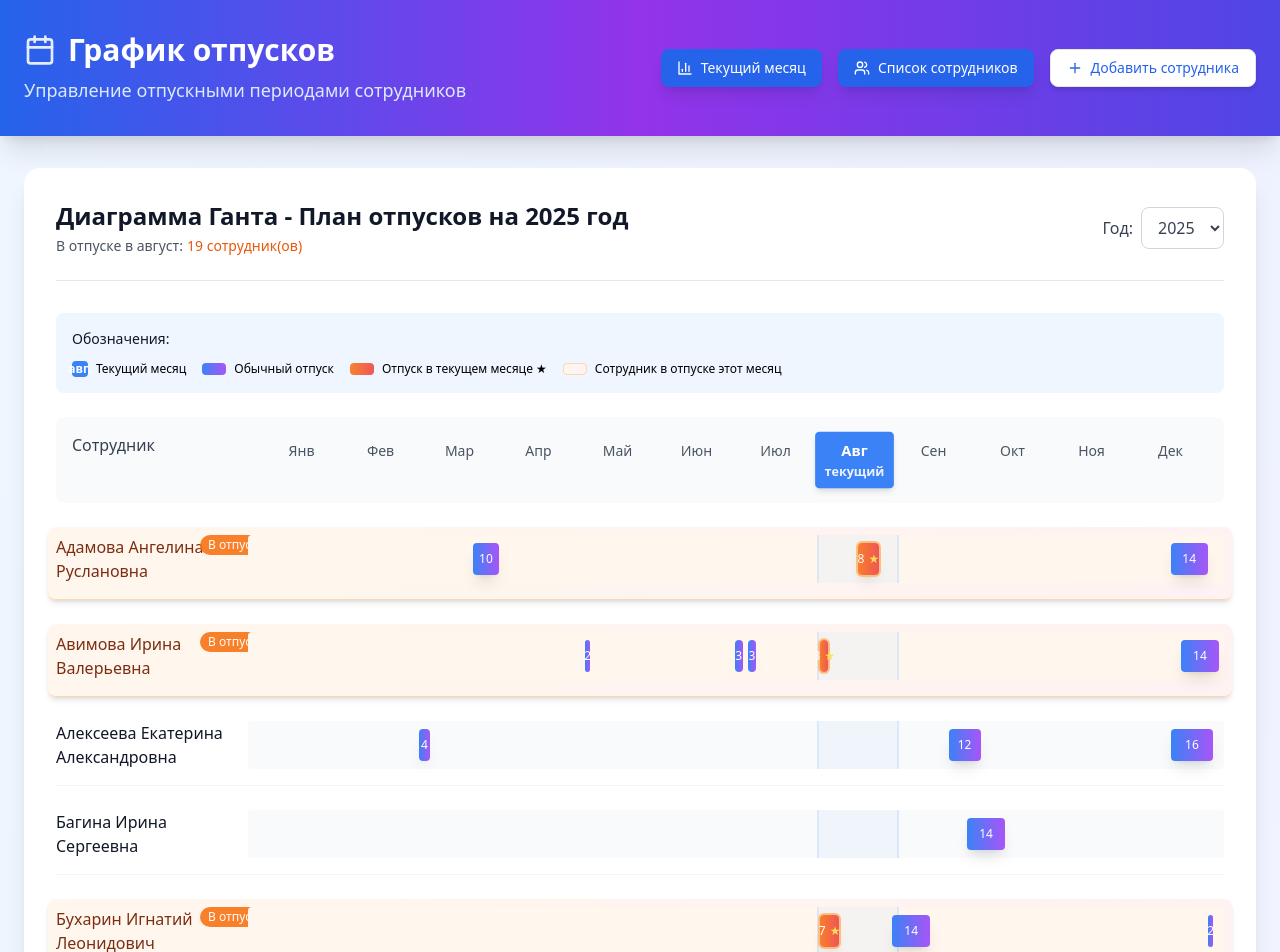
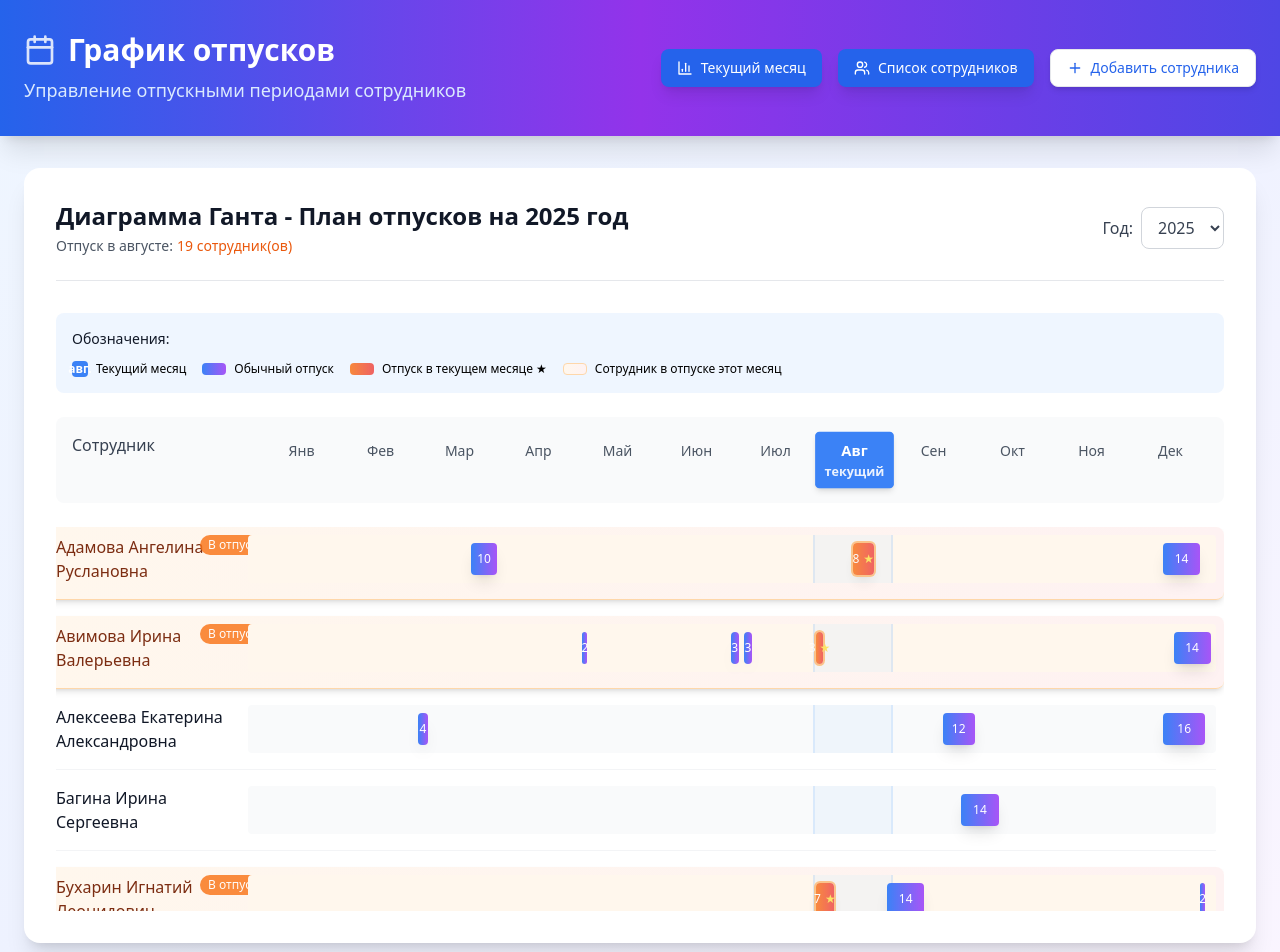
Before and after one commit to Kirill-Romanov-IT/Employee-vacation-schedule, a React (Vite) app: page / in a window 1280 px wide. Shown: the top 952 px of the page. Built offline with nearby package versions, Linux system fonts and the light colour scheme.

Commit message:
Закрепил

```diff
--- a/src/App.tsx
+++ b/src/App.tsx
@@ -328,7 +328,7 @@ function App() {
                   Диаграмма Ганта - План отпусков на {currentYear} год
                 </h2>
                 <p className="text-sm text-gray-600">
-                  В отпуске в {new Date().toLocaleDateString('ru-RU', { month: 'long' })}:
+                  Отпуск в {new Date().toLocaleDateString('ru-RU', { month: 'long' })}е:
                   <span className="ml-1 font-medium text-orange-600">
                     {getCurrentMonthVacations().length} сотрудник(ов)
                   </span>
@@ -398,6 +398,8 @@ function App() {
               </div>
             </div>
 
+            {/* Employee Rows Container with fixed height and scroll */}
+            <div className="max-h-96 overflow-y-auto space-y-4 pr-2">
               {/* Employee Rows */}
               {employees.map((employee) => {
                 const isOnVacationThisMonth = isEmployeeOnVacationThisMonth(employee);
@@ -458,6 +460,7 @@ function App() {
                   </div>
                 );
               })}
+            </div>
 
             {employees.length === 0 && (
               <div className="text-center py-12 text-gray-500">
```
Lines whose indentation alone changed are shown as unchanged.
